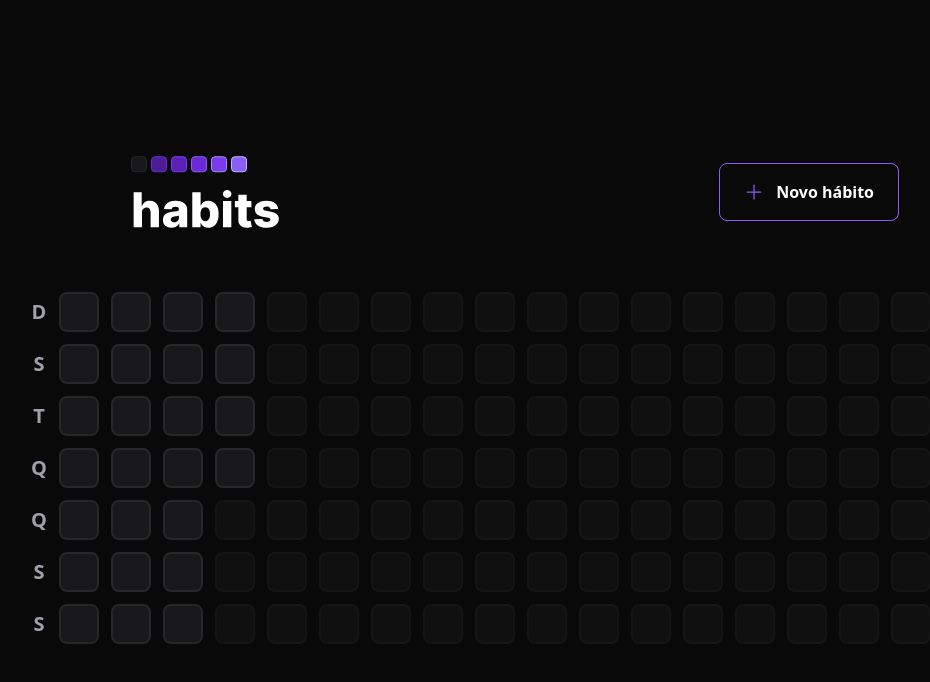
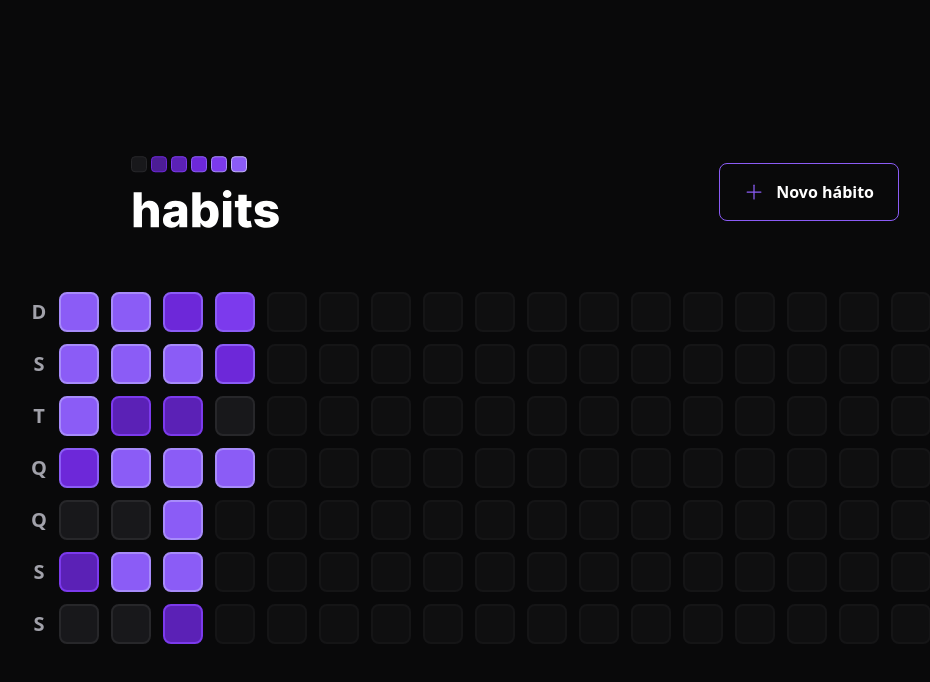
Before and after one commit to RenanTRS/nlw-setup, a React app in the folder web/: page / in a window 1280 px wide. Shown: the top 682 px of the page, without its empty margins (125-1055 px from the left). Built offline with nearby package versions, Linux system fonts and the light colour scheme; the HTML template or start-up script is replaced by a standard one.

Commit message:
add:style: conditional style

```diff
--- a/web/src/components/HabitDay.tsx
+++ b/web/src/components/HabitDay.tsx
@@ -1,17 +1,33 @@
 import * as Popover from "@radix-ui/react-popover";
 import { ProgressBar } from "./ProgressBar";
+import clsx from "clsx";
 
-export function HabitDay() {
+interface HabitDayProps {
+  completed: number;
+  amount: number;
+}
+
+export function HabitDay({completed, amount}: HabitDayProps) {
+  const completedPercentage = Math.round((completed / amount) * 100);
   return (
     <Popover.Root>
-      <Popover.Trigger className="w-10 h-10 bg-zinc-900 border-2 border-zinc-800 rounded-lg" />
+      <Popover.Trigger
+        className={clsx("w-10 h-10 border-2 rounded-lg", {
+          "bg-zinc-900 border-zinc-800": completedPercentage === 0,
+          "bg-violet-900 border-violet-700": completedPercentage > 0 && completedPercentage < 20,
+          "bg-violet-800 border-violet-600": completedPercentage >= 20 && completedPercentage < 40,
+          "bg-violet-700 border-violet-500": completedPercentage >= 40 && completedPercentage < 60,
+          "bg-violet-600 border-violet-500": completedPercentage >= 60 && completedPercentage < 80,
+          "bg-violet-500 border-violet-400": completedPercentage >= 80
+        })}
+      />
 
       <Popover.Portal>
         <Popover.Content className="text-white min-w-[320px] p-6 rounded-2xl bg-zinc-900 flex flex-col">
           <span className="font-semibold text-zinc-400">terça-feira</span>
           <span className="mt-1 font-extrabold leading-tight text-3xl">21/01</span>
 
-          <ProgressBar progress={95} />
+          <ProgressBar progress={completedPercentage} />
 
           <Popover.Arrow height={8} width={16} className="fill-zinc-900" />
         </Popover.Content>
--- a/web/src/components/SummaryTable.tsx
+++ b/web/src/components/SummaryTable.tsx
@@ -25,7 +25,12 @@
 
       <div className="grid grid-rows-7 grid-flow-col gap-3">
         {summaryDates.map((date) => {
-            return <HabitDay key={date.toString()} />;
+            return (
+              <HabitDay
+                key={date.toString()}
+                amount={5}
+                completed={Math.round(Math.random() * 5)}
+              />);
         })}
 
         {amountOfDaysToFill > 0 && Array.from({length: amountOfDaysToFill}).map((_, i) => {
```
